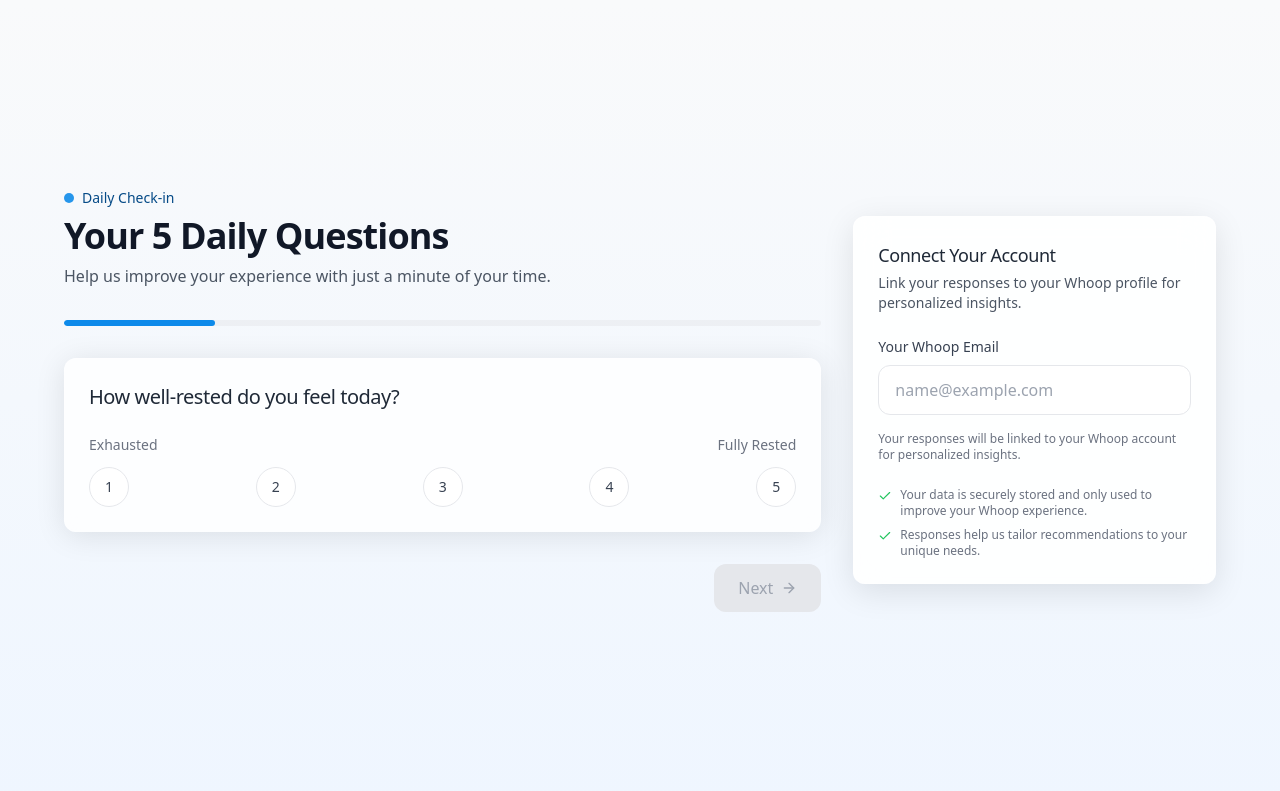
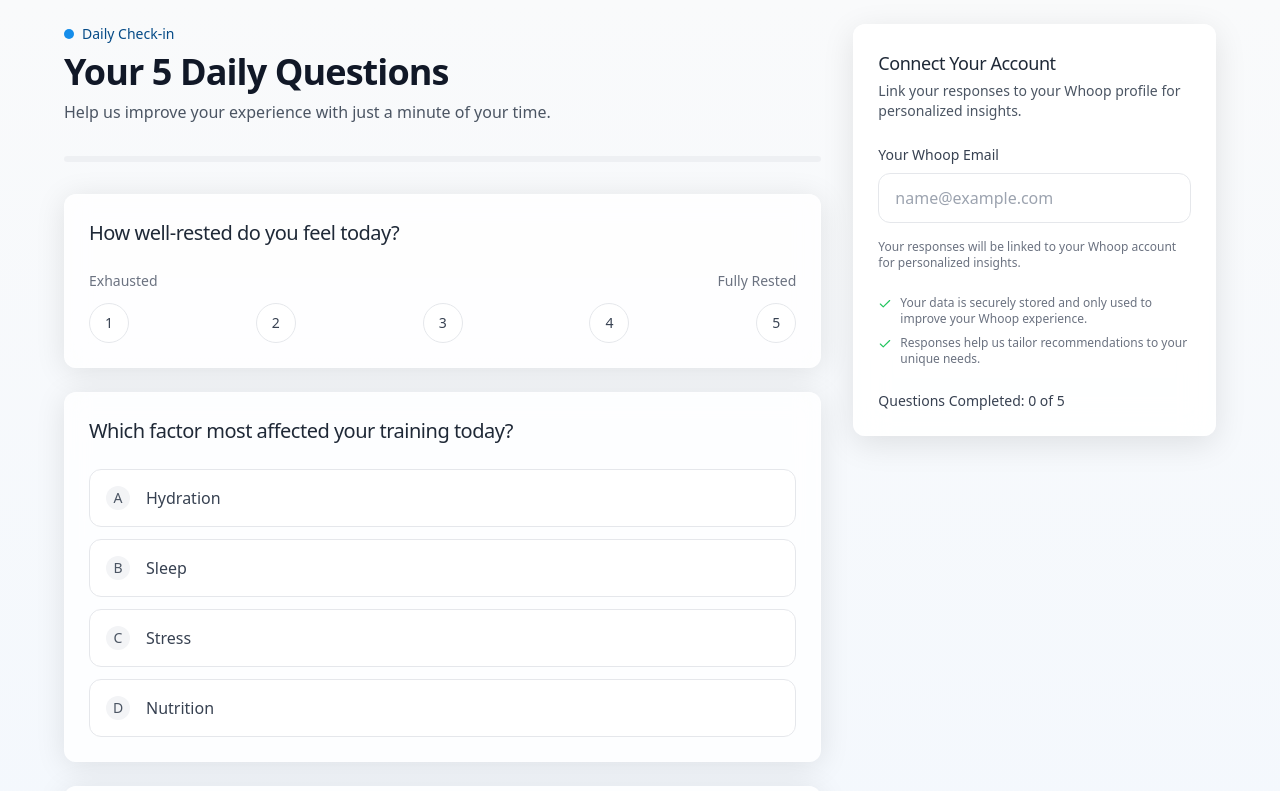
Before and after one commit to conorplunkett/daily-brand-nudge, a React (Vite) app: page / in a window 1280 px wide. Shown: the top 791 px of the page. Built offline with nearby package versions, Linux system fonts and the light colour scheme.

Commit message:
Display all questions at once
Modify the questionnaire to show all questions simultaneously.

```diff
--- a/src/pages/Index.tsx
+++ b/src/pages/Index.tsx
@@ -1,3 +1,4 @@
+
 import { useState } from "react";
 import { motion, AnimatePresence } from "framer-motion";
 import { toast } from "sonner";
@@ -55,15 +56,13 @@ const questions: QuestionType[] = [
 ];
 
 const Index = () => {
-  const [currentQuestionIndex, setCurrentQuestionIndex] = useState(0);
   const [answers, setAnswers] = useState<Record<string, any>>({});
   const [email, setEmail] = useState("");
   const [submitted, setSubmitted] = useState(false);
   const [isEmailValid, setIsEmailValid] = useState(false);
 
-  const currentQuestion = questions[currentQuestionIndex];
   const totalQuestions = questions.length;
-  const isLastQuestion = currentQuestionIndex === totalQuestions - 1;
+  const allQuestionsAnswered = Object.keys(answers).length === totalQuestions;
 
   const handleAnswer = (questionId: string, answer: any) => {
     setAnswers((prev) => ({
@@ -72,25 +71,12 @@ const Index = () => {
     }));
   };
 
-  const handleNextQuestion = () => {
-    if (isLastQuestion) {
-      if (isEmailValid) {
-        handleSubmit();
-      } else {
+  const handleSubmit = () => {
+    if (!isEmailValid) {
       toast.error("Please enter a valid email address");
+      return;
     }
-    } else {
-      setCurrentQuestionIndex((prev) => prev + 1);
-    }
-  };
 
-  const handlePreviousQuestion = () => {
-    if (currentQuestionIndex > 0) {
-      setCurrentQuestionIndex((prev) => prev - 1);
-    }
-  };
-
-  const handleSubmit = () => {
     console.log("Submitted answers:", { answers, email });
     setSubmitted(true);
     toast.success("Thank you for your responses!");
@@ -103,13 +89,12 @@ const Index = () => {
     setIsEmailValid(true);
   };
 
-  const isNextButtonDisabled = !answers[currentQuestion.id];
-
-  const isCurrentQuestionAnswered = !!answers[currentQuestion.id];
+  const answeredQuestionsCount = Object.keys(answers).length;
+  const progressPercentage = (answeredQuestionsCount / totalQuestions) * 100;
 
   return (
     <div className="min-h-screen flex flex-col items-center justify-center p-4 sm:p-6 bg-gradient-to-b from-gray-50 to-blue-50">
-      <div className="w-full max-w-6xl mx-auto grid grid-cols-1 lg:grid-cols-12 gap-8 items-center">
+      <div className="w-full max-w-6xl mx-auto grid grid-cols-1 lg:grid-cols-12 gap-8 items-start">
         {!submitted ? (
           <>
             <div className="lg:col-span-8 w-full flex flex-col gap-8">
@@ -149,52 +134,45 @@ const Index = () => {
               </div>
 
               <ProgressBar
-                currentStep={currentQuestionIndex + 1}
+                currentStep={answeredQuestionsCount}
                 totalSteps={totalQuestions}
               />
 
-              <AnimatePresence mode="wait">
+              <div className="flex flex-col gap-6">
+                {questions.map((question, index) => (
+                  <motion.div
+                    key={question.id}
+                    initial={{ opacity: 0, y: 20 }}
+                    animate={{ opacity: 1, y: 0 }}
+                    transition={{ delay: index * 0.1, duration: 0.5 }}
+                  >
                     <QuestionCard
-                  key={currentQuestion.id}
-                  question={currentQuestion}
+                      question={question}
                       onAnswer={handleAnswer}
                       className="w-full"
                     />
-              </AnimatePresence>
-
-              <div className="flex justify-between gap-4">
-                {currentQuestionIndex > 0 ? (
-                  <motion.button
-                    whileHover={{ scale: 1.02 }}
-                    whileTap={{ scale: 0.98 }}
-                    className="px-6 py-3 text-gray-600 rounded-lg hover:bg-gray-100 font-medium transition-all duration-300"
-                    onClick={handlePreviousQuestion}
-                  >
-                    Back
-                  </motion.button>
-                ) : (
-                  <div></div>
-                )}
+                  </motion.div>
+                ))}
+              </div>
 
               <motion.button
                 whileHover={{ scale: 1.02 }}
                 whileTap={{ scale: 0.98 }}
                 className={cn(
-                    "px-6 py-3 rounded-lg font-medium transition-all duration-300 flex items-center gap-2",
-                    isCurrentQuestionAnswered
+                  "px-6 py-3 rounded-lg font-medium transition-all duration-300 flex items-center justify-center gap-2",
+                  allQuestionsAnswered
                     ? "bg-whoop-500 text-white hover:bg-whoop-600"
                     : "bg-gray-200 text-gray-400 cursor-not-allowed"
                 )}
-                  onClick={handleNextQuestion}
-                  disabled={!isCurrentQuestionAnswered}
+                onClick={handleSubmit}
+                disabled={!allQuestionsAnswered}
               >
-                  {isLastQuestion ? "Submit" : "Next"}
+                Submit All Responses
                 <ArrowRight size={16} />
               </motion.button>
             </div>
-            </div>
 
-            <div className="lg:col-span-4 w-full">
+            <div className="lg:col-span-4 w-full sticky top-4">
               <motion.div
                 className="glass-panel-strong p-6 flex flex-col gap-6"
                 initial={{ opacity: 0, x: 20 }}
@@ -221,6 +199,10 @@ const Index = () => {
                     <Check size={14} className="text-green-500 mt-0.5 flex-shrink-0" />
                     <span>Responses help us tailor recommendations to your unique needs.</span>
                   </div>
+                </div>
+
+                <div className="text-sm text-gray-700 font-medium">
+                  Questions Completed: {answeredQuestionsCount} of {totalQuestions}
                 </div>
               </motion.div>
             </div>
@@ -252,7 +234,6 @@ const Index = () => {
               className="mt-4 px-6 py-3 bg-whoop-500 text-white rounded-lg font-medium hover:bg-whoop-600 transition-all duration-300"
               onClick={() => {
                 setSubmitted(false);
-                setCurrentQuestionIndex(0);
                 setAnswers({});
               }}
             >
```
Lines whose indentation alone changed are shown as unchanged.
